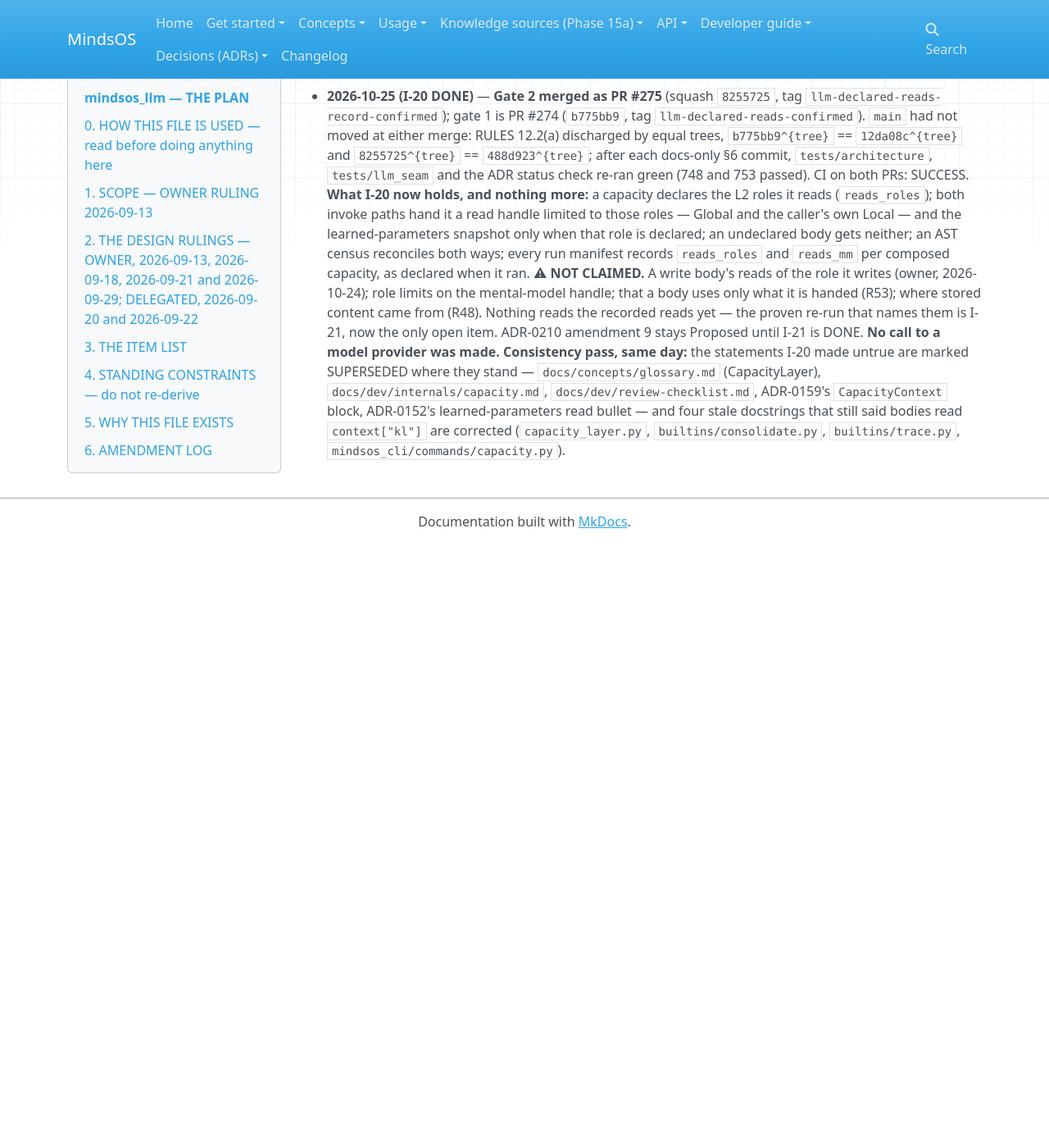
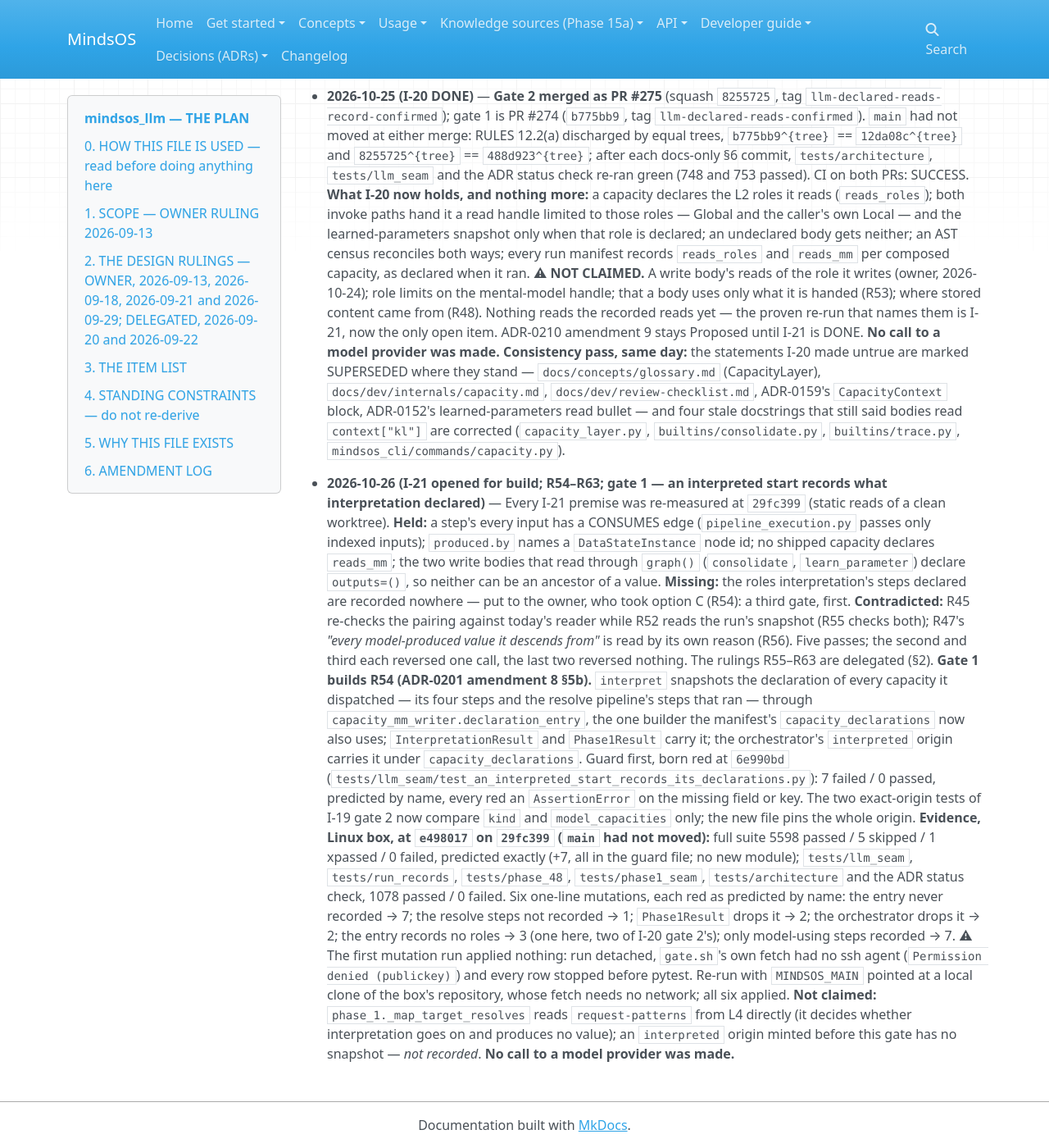
Before and after one commit to halvim/mindsos, an MkDocs documentation site: the page built from docs/plans/MINDSOS_LLM_PLAN.md, in a window 1280 px wide and 1400 px high, scrolled down 25849 px. Shown: the whole window at 82% size. Built offline with MkDocs 1.6.1, drawn with Linux system fonts in a browser that asks for light colours; nearby versions of some CDN libraries; before the commit the page ends 26513 px from its top, so only the background shows below that.

Commit message:
I-21 gate 1: plan 6 entry (evidence)
Co-Authored-By: Claude Opus 5.5 <noreply@anthropic.com>

Claude-Session: https://claude.ai/code/session_01TUmnd9dcvjd4GVZyyNF2J2

```diff
--- a/docs/plans/MINDSOS_LLM_PLAN.md
+++ b/docs/plans/MINDSOS_LLM_PLAN.md
@@ -1323,3 +1323,45 @@ amendment.)*
   stale docstrings that still said bodies read `context["kl"]` are corrected
   (`capacity_layer.py`, `builtins/consolidate.py`, `builtins/trace.py`,
   `mindsos_cli/commands/capacity.py`).
+
+- **2026-10-26 (I-21 opened for build; R54–R63; gate 1 — an interpreted start
+  records what interpretation declared)** — Every I-21 premise was re-measured
+  at `29fc399` (static reads of a clean worktree). **Held:** a step's every input
+  has a CONSUMES edge (`pipeline_execution.py` passes only indexed inputs);
+  `produced.by` names a `DataStateInstance` node id; no shipped capacity declares
+  `reads_mm`; the two write bodies that read through `graph()` (`consolidate`,
+  `learn_parameter`) declare `outputs=()`, so neither can be an ancestor of a
+  value. **Missing:** the roles interpretation's steps declared are recorded
+  nowhere — put to the owner, who took option C (R54): a third gate, first.
+  **Contradicted:** R45 re-checks the pairing against today's reader while R52
+  reads the run's snapshot (R55 checks both); R47's *"every model-produced value
+  it descends from"* is read by its own reason (R56). Five passes; the second
+  and third each reversed one call, the last two reversed nothing. The rulings
+  R55–R63 are delegated (§2).
+  **Gate 1 builds R54 (ADR-0201 amendment 8 §5b).** `interpret` snapshots the
+  declaration of every capacity it dispatched — its four steps and the resolve
+  pipeline's steps that ran — through `capacity_mm_writer.declaration_entry`, the
+  one builder the manifest's `capacity_declarations` now also uses;
+  `InterpretationResult` and `Phase1Result` carry it; the orchestrator's
+  `interpreted` origin carries it under `capacity_declarations`. Guard first,
+  born red at `6e990bd`
+  (`tests/llm_seam/test_an_interpreted_start_records_its_declarations.py`): 7
+  failed / 0 passed, predicted by name, every red an `AssertionError` on the
+  missing field or key. The two exact-origin tests of I-19 gate 2 now compare
+  `kind` and `model_capacities` only; the new file pins the whole origin.
+  **Evidence, Linux box, at `e498017` on `29fc399` (`main` had not moved):** full
+  suite 5598 passed / 5 skipped / 1 xpassed / 0 failed, predicted exactly
+  (+7, all in the guard file; no new module); `tests/llm_seam`,
+  `tests/run_records`, `tests/phase_48`, `tests/phase1_seam`, `tests/architecture`
+  and the ADR status check, 1078 passed / 0 failed. Six one-line mutations, each
+  red as predicted by name: the entry never recorded → 7; the resolve steps not
+  recorded → 1; `Phase1Result` drops it → 2; the orchestrator drops it → 2; the
+  entry records no roles → 3 (one here, two of I-20 gate 2's); only model-using
+  steps recorded → 7. ⚠ The first mutation run applied nothing: run detached,
+  `gate.sh`'s own fetch had no ssh agent (`Permission denied (publickey)`) and
+  every row stopped before pytest. Re-run with `MINDSOS_MAIN` pointed at a local
+  clone of the box's repository, whose fetch needs no network; all six applied.
+  **Not claimed:** `phase_1._map_target_resolves` reads `request-patterns` from L4
+  directly (it decides whether interpretation goes on and produces no value); an
+  `interpreted` origin minted before this gate has no snapshot — *not recorded*.
+  **No call to a model provider was made.**
```
